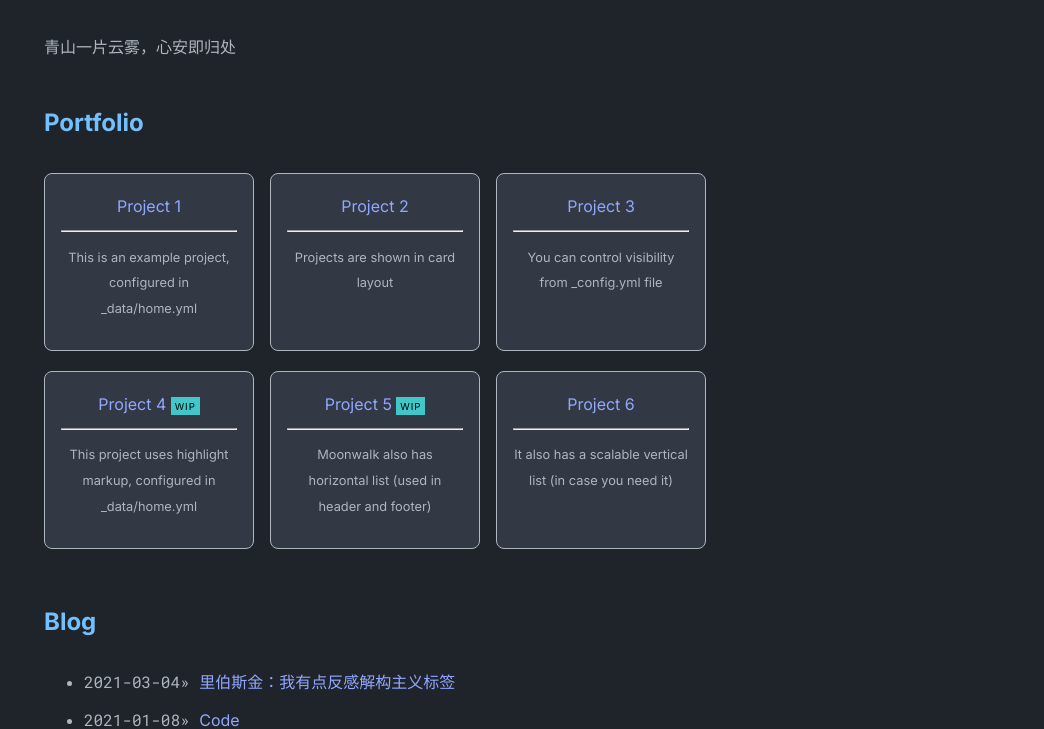
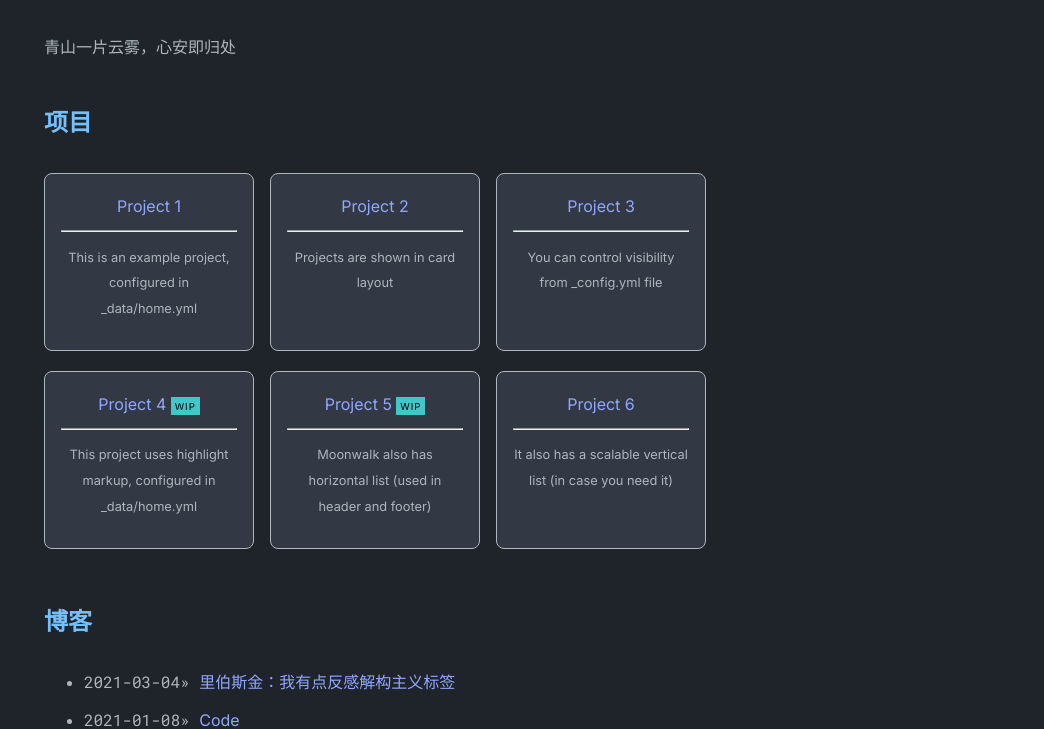
Before and after one commit to nuanyang938/Moonwalk, a Jekyll site: the page built from index.md, in a window 1280 px wide. Shown: the part 202-931 px from the top of the page, without its empty margins (236-1280 px from the left). Built offline with Jekyll 4.4.1, drawn with Linux system fonts in a browser that asks for light colours.

Commit message:
Update _config.yml

```diff
--- a/_config.yml
+++ b/_config.yml
@@ -33,9 +33,9 @@ theme_config:
   show_tags: true # show tags in a blog posts
   # options for "home" page
   home:
-    title_projects: Portfolio
+    title_projects: 项目
     title_misc_list: Details
-    title_blog: Blog
+    title_blog: 博客
     title_old_projects: Old Projects
 
 soopr:
```
